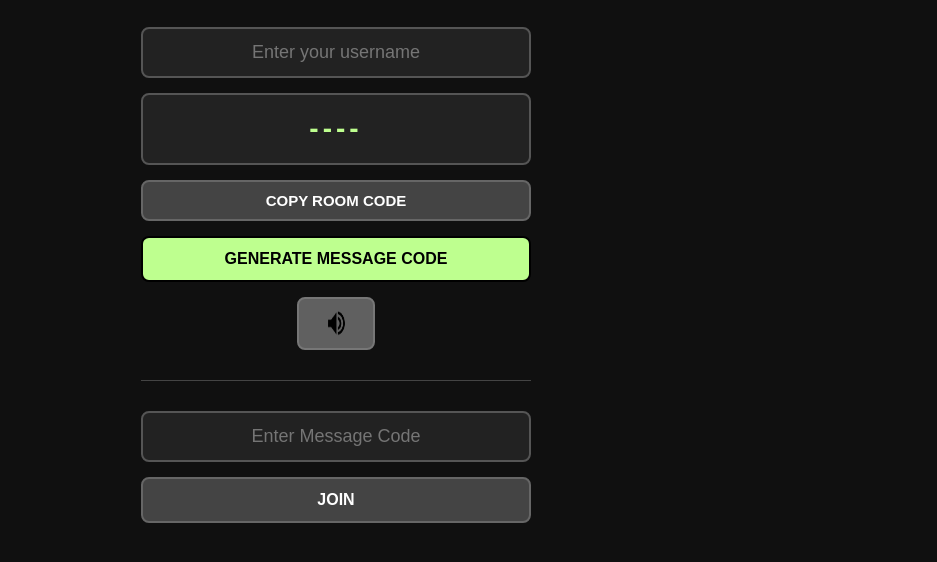
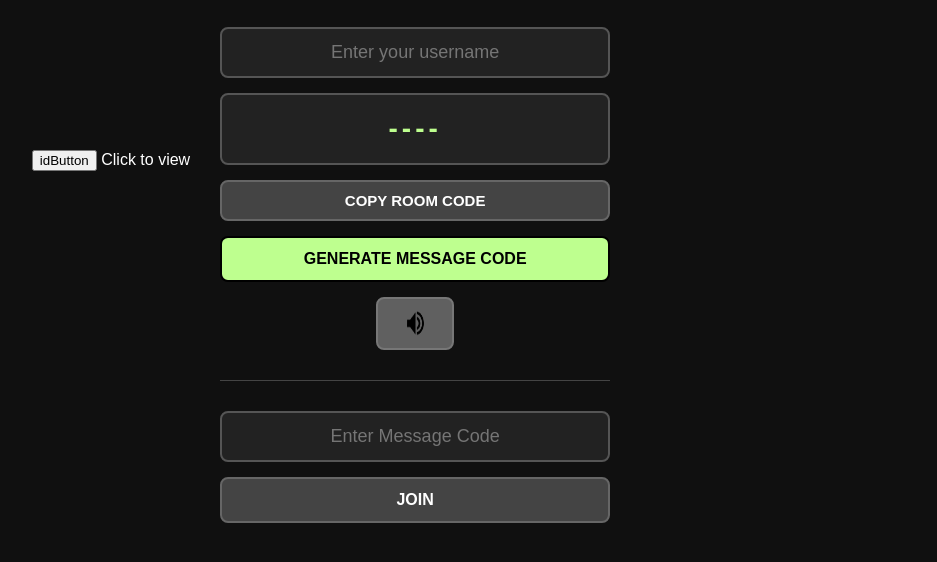
Before and after one commit to sellmc2026/message-website, a website: page public/messagr.html in a window 1280 px wide. Shown: the part 268-830 px from the top of the page, without its empty margins (304-1241 px from the left). Drawn offline with nearby package versions, Linux system fonts and the light colour scheme; no server answers.

Commit message:
Update messagr.html

```diff
--- a/public/messagr.html
+++ b/public/messagr.html
@@ -610,6 +610,11 @@
 
     <main id="main">
 
+        <div class="tooltip-container">
+          <button>idButton</button>
+          <span class="tooltip-text">Click to view</span>
+        </div>
+
         <div id="container">
 
 
```
